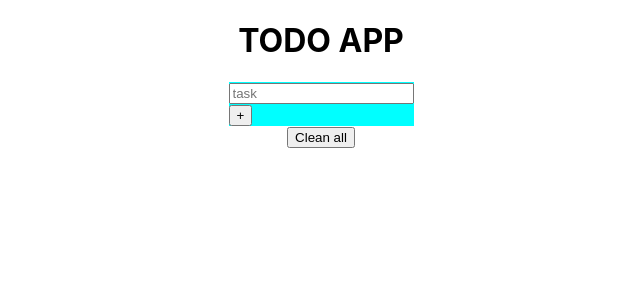
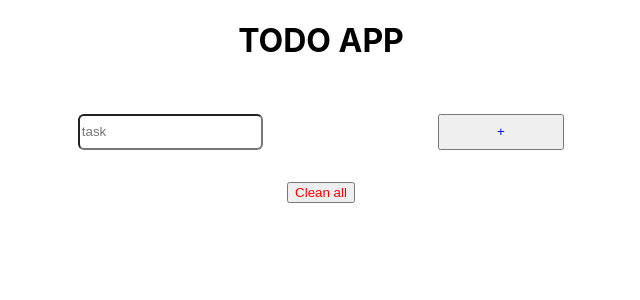
Before and after one commit to arielgomezmendez/to-do-app-react-1, a React (Create React App) app: page / in a window 1280 px wide. Shown: the top 300 px of the page, without its empty margins (319-959 px from the left). Built offline with nearby package versions, Linux system fonts and the light colour scheme.

Commit message:
Add the first styles of form: color, size, position

```diff
--- a/src/App.js
+++ b/src/App.js
@@ -3,6 +3,7 @@ import Form from "./components/Form/Form";
 import Task from "./components/Task/Task";
 import { useState } from "react";
 import Button from "./components/Button/Button";
+import "./components/Button/Button.css"
 
 function App() {
   const [task, setTask] = useState([]);
@@ -18,7 +19,7 @@ function App() {
       {task.map((task) => {
         return <Task task={task} setTask={setTask} key={task} />;
       })}
-      <Button children="Clean all" type="button" onClick={cleanAll} />
+      <Button  children="Clean all" type="button" onClick={cleanAll} typeButton="cleanAll"/>
     </div>
   );
 }
--- a/src/components/Button/Button.css
+++ b/src/components/Button/Button.css
@@ -0,0 +1,12 @@
+.Button{
+
+    cursor:pointer;
+}
+.addTask{
+    color: blue;
+    height: 36%;
+    width: 26%;
+}
+.cleanAll{
+    color: red;
+}
--- a/src/components/Button/Button.js
+++ b/src/components/Button/Button.js
@@ -1,11 +1,17 @@
 import React from "react";
-import "./Button.css"
+import "./Button.css";
 
-const Button = ({ type, onClick, children }) => {
+const Button = ({ type, onClick, children,typeButton}) => {
   return (
-    <div className="Button">
-      <button children={children} onClick={onClick} type={type} />
-    </div>
+    <button
+      typeButton= {typeButton}
+      children={children}
+      onClick={onClick}
+      type={type}
+      //dinamic changes of class
+      className={`${typeButton=="cleanAll" && 'cleanAll'} ${typeButton=="addTask" && 'addTask'}`}
+
+    />
   );
 };
 
--- a/src/components/Form/Form.css
+++ b/src/components/Form/Form.css
@@ -1,4 +1,12 @@
 .Form{
-    background-color: aqua;
-
+    width: 38%;
+    height: 100px;
+    display: flex;
+    flex-direction: row;
+    align-items: center;
+    justify-content: space-between;
 }
+.input{
+    height: 30%;
+    border-radius: 6px;
+}
--- a/src/components/Form/Form.js
+++ b/src/components/Form/Form.js
@@ -2,7 +2,7 @@ import React from "react";
 import Button from "../Button/Button";
 import { useState } from "react";
 import { useEffect } from "react";
-import "./Form.css"
+import "./Form.css";
 
 const Form = ({ task, setTask }) => {
   const [input, setInput] = useState("");
@@ -10,7 +10,7 @@ const Form = ({ task, setTask }) => {
   useEffect(() => {
     console.log(task);
   }, [task]);
-
+  // Function to create the task
   const createTask = () => {
     if (input != "") {
       setTask([...task, input]);
@@ -18,23 +18,27 @@ const Form = ({ task, setTask }) => {
     }
   };
 
+  //Function to handle the value of input
   const handleInput = (e) => {
     setInput(e.target.value);
   };
 
   return (
-    <div className="Form">
-      <form>
+    <form className="Form">
       <input
+        className="input"
         placeholder="task"
         required
         onChange={handleInput}
         value={input}
       ></input>
-
-        <Button children="+" type="button" onClick={() => createTask()} />
+      <Button
+        children="+"
+        type="button"
+        onClick={() => createTask()}
+        typeButton="addTask"
+      />
     </form>
-    </div>
   );
 };
 
```
Lines whose indentation alone changed are shown as unchanged.
